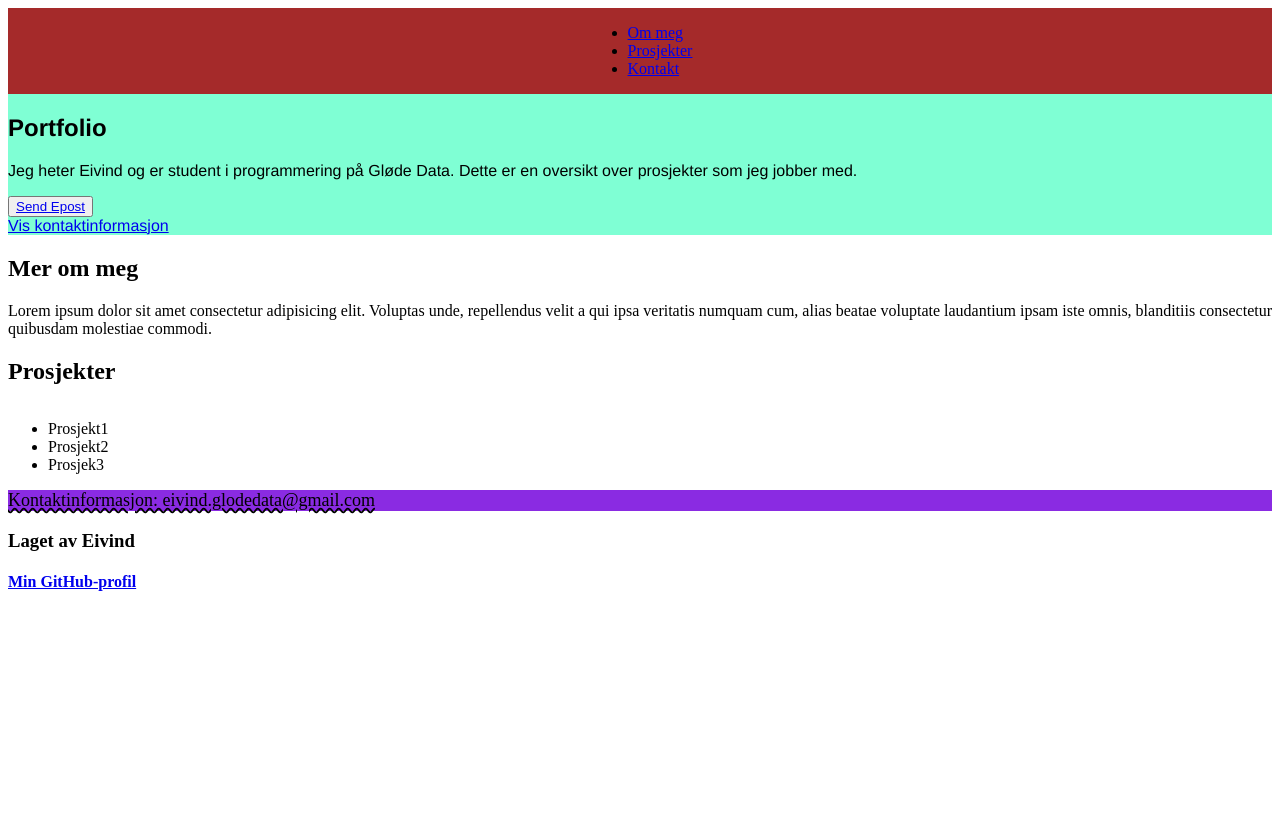
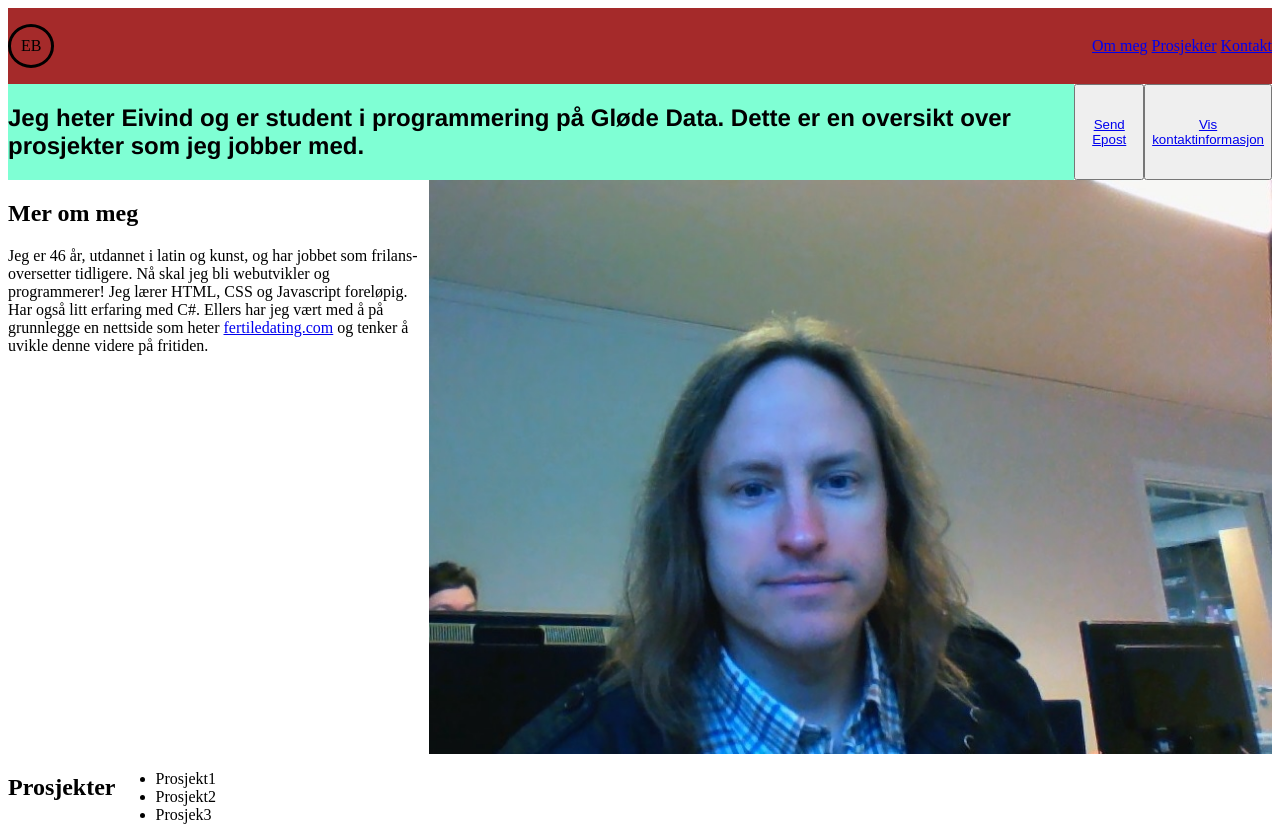
Before and after one commit to eivind-glodedata/v25_oppgave2_portfolio-nettside, a website: page index.html in a window 1280 px wide. Shown: the top 827 px of the page. Before the commit the page ends 800 px from the top, so only its background shows below. Drawn offline with Linux system fonts and the light colour scheme; a web font is replaced by a local one.

Commit message:
finished

```diff
--- a/index.html
+++ b/index.html
@@ -15,52 +15,47 @@
 
   <!-- body: det som skal synes -->
 
-
-
   <body>
     <header>
+      <p class="logo">EB</p>
       <nav id="navbar" class="nav">
-        <ul class="navbarlist">
-        <li><a href="#bio">Om meg</a></li>
-        <li><a href="#prosjekter">Prosjekter</a></li>
-        <li><a href="#epost">Kontakt</a></li>
-        </ul>
+        <a href="#bio">Om meg</a>
+        <a href="#prosjekter">Prosjekter</a>
+        <a href="#epost">Kontakt</a>
       </nav>
     </header>
 
     <main>
       <section class="hero">
       <div class="heroText">
-        <h1>Portfolio</h1>
-        <p>
-          Jeg heter Eivind og er student i programmering på Gløde Data. Dette er en oversikt over prosjekter som jeg jobber med.
-        </p>
+        <h1>
+        Jeg heter Eivind og er student i programmering på Gløde Data. Dette er en oversikt over prosjekter som jeg jobber med.
+        </h1>
+        </div>
         <button class="knapp"><a href="mailto:eivind.glodedata@gmail.com">Send Epost</a></button>
-        <br>
-        <a href="#epost" class="link">Vis kontaktinformasjon</a>
+        <button><a href="#epost" class="link">Vis kontaktinformasjon</a></button>
+      </section>
+      <section class="bio" id="bio">
+        <article class="bioText"><h2>Mer om meg</h2>
+        <p>Jeg er 46 år, utdannet i latin og kunst, og har jobbet som frilans-oversetter tidligere. Nå skal jeg bli webutvikler og programmerer! Jeg lærer HTML, CSS og Javascript foreløpig. Har også litt erfaring med C#. Ellers har jeg vært med å på grunnlegge en nettside som heter <a href="http://fertiledating.com">fertiledating.com</a> og tenker å uvikle denne videre på fritiden.</p>
+        </article>
+        <img class="bioPic" src="selfie2.jpg" alt="selfie">
+      </section>
 
-      </div>
-      </section>
-      <section>
-        <article id="bio"><h2>Mer om meg</h2>Lorem ipsum dolor sit amet consectetur adipisicing elit. Voluptas unde, repellendus velit a qui ipsa veritatis numquam cum, alias beatae voluptate laudantium ipsam iste omnis, blanditiis consectetur quibusdam molestiae commodi.</article>
-      </section>
       <section class="projects" id="prosjekter">
-
         <h2>Prosjekter</h2>
         <ul>
           <li>Prosjekt1</li>
           <li>Prosjekt2</li>
           <li>Prosjek3</li>
         </ul>
+      </section>
 
-
-      </section>
       <aside id="epost" class="epost">Kontaktinformasjon: eivind.glodedata@gmail.com</aside>
-       </main>
+      </main>
 
     <footer>
       <h3>Laget av Eivind</h3>
-
       <h4><a href="https://github.com/eivind-glodedata">Min GitHub-profil</a></h4>
     </footer>
   </body>
--- a/styles.css
+++ b/styles.css
@@ -5,17 +5,41 @@ CSS Declaration: {} - identifiserer hvor vi skriver koden for modifisering
 CSS Rule: backbround-color: blue; - 'key' på hva skal modifseres og 'value' til hvordan det skal modifiserest
 */
 
+/* GLOBAL CSS */
+
+.bungee-tint-regular {
+    font-family: "Bungee Tint", sans-serif;
+    font-weight: 400;
+    font-style: normal;
+  }
+
+/* HEADER */
+
+.logo {
+    /* 'Shorthand' metode */
+    border: 3px black solid;
+    /* 'Longhand' metode
+    border-width: 3px;
+    border-color: black;
+    border-style: solid;
+    */
+    padding: 10px;
+    border-radius: 50%;
+}
+
 header {
     display: flex;
     align-items: center;
-    justify-content: center;
+    justify-content: space-between;
     background-color: brown;
 }
 
+/* MAIN */
+
 .hero {
     display: flex;
-    flex-wrap: wrap;
-    flex-direction: column;
+    flex-direction: row;
+    justify-content: flex-start;
     font-family: 'Franklin Gothic Medium', 'Arial Narrow', Arial, sans-serif;
 }
 
@@ -23,9 +47,21 @@ header {
     background-color: aquamarine;
 }
 
+.bio {
+    display: flex;
+}
+
+.bioPic {
+    width: 66.66%;
+}
+
+.bioText{
+    flex: 0 0 33.33%
+}
+
 .projects {
     display: flex;
-    flex-direction: column;
+    flex-direction: row;
     font-family: "Bungee Tint"
 }
 
@@ -33,21 +69,7 @@ header {
     background-color: blueviolet;
 }
 
-#epost{
-font-size: large;
-text-decoration: wavy;
-text-decoration-line: underline;
-}
-
-.bungee-tint-regular {
-    font-family: "Bungee Tint", sans-serif;
-    font-weight: 400;
-    font-style: normal;
-  }
 
 
-#navbarlist {
-    list-style-type: none;
-    margin: 0;
-    padding: 0;
-  }
+
+/* FOOTER */
```
Also changed, not shown: selfie2.jpg (added).
